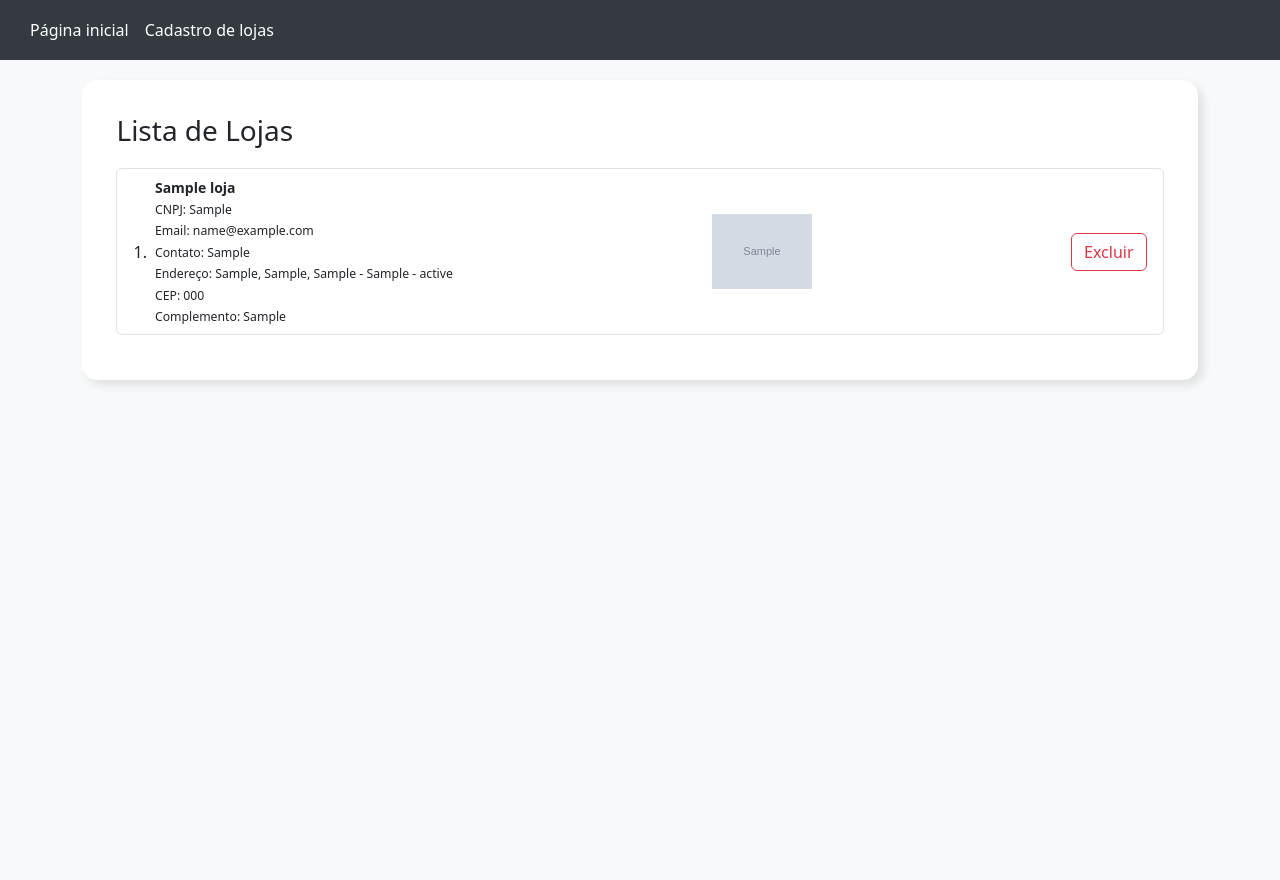
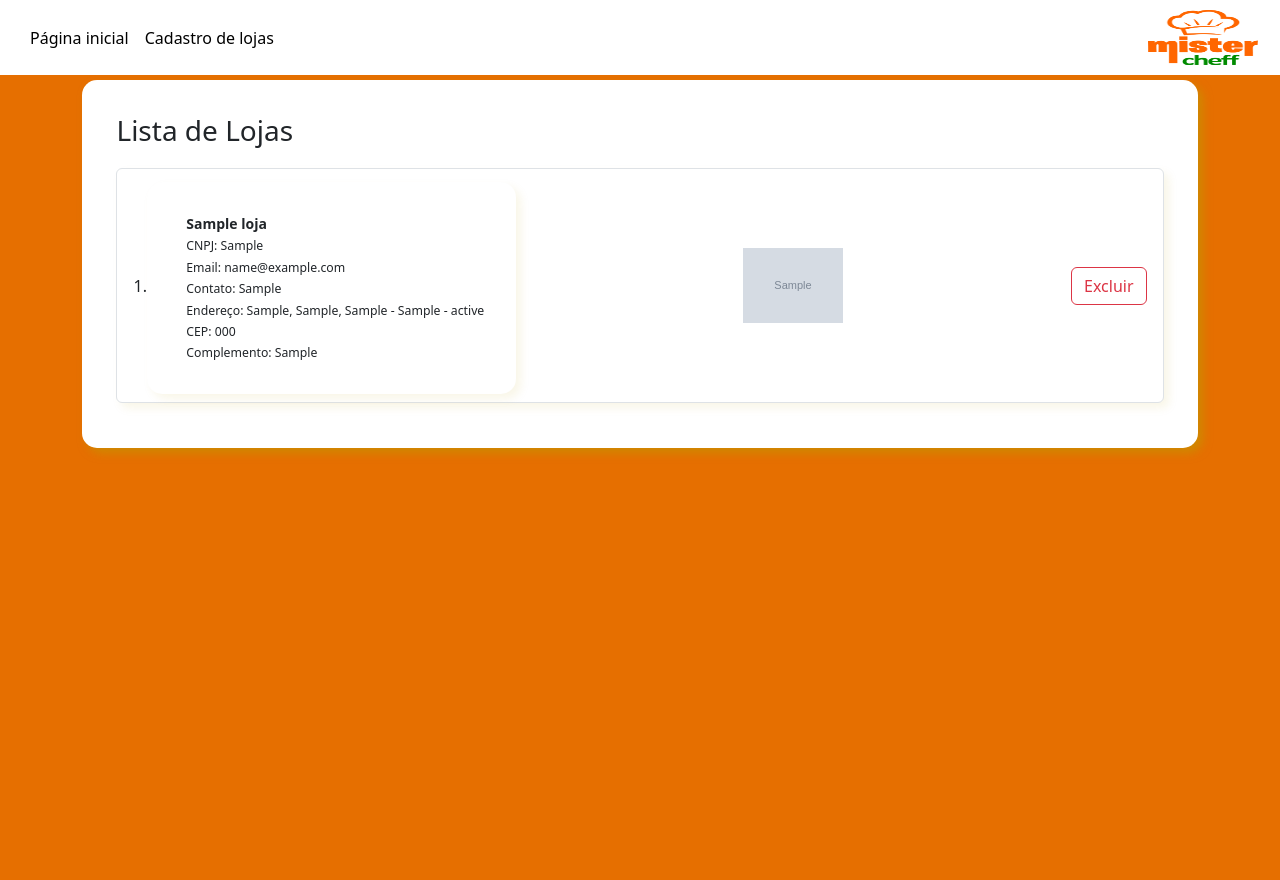
Before and after one commit to GitHubDoPaulo/TarefaMister, a PHP site: page /view/index.php in a window 1280 px wide. Run offline with PHP 8.4, Linux system fonts and the light colour scheme; tables that the repository leaves empty hold one stand-in row (values such as "Sample post"); grey boxes marked "Sample" are stand-in pictures; some libraries are stand-ins or nearby versions.

Commit message:
Commit 29 de janeiro
aprimoramento

```diff
--- a/Tarefa Mister Cheff/controller/loja.php
+++ b/Tarefa Mister Cheff/controller/loja.php
@@ -39,7 +39,7 @@ include_once '../view/cadastroLoja.php';
                 echo "Falha no envio do arquivo.";
             }
         } else {
-            echo "Erro no upload da imagem.";
+            echo "Insira uma imagem.";
         }
         $loja->setLogo($caminhoFinal);
 
--- a/Tarefa Mister Cheff/css/estilo.css
+++ b/Tarefa Mister Cheff/css/estilo.css
@@ -1,6 +1,6 @@
             html, body{ padding: 0; margin: 0; }
             body {
-                background-color: #f8f9fa;
+                background-color: #e66f00;
                 height: 100vh;
             }
 
@@ -9,7 +9,15 @@
                 padding: 3%;
                 margin-top: 50px;
                 border: 1px solid rgba(255, 255, 255, 0.45);
-                box-shadow: 5px 5px 10px rgba(0, 0, 0, 0.1);
+                box-shadow: 5px 5px 10px rgba(190, 155, 0, 0.589);
+                background-color: white;
+            }
+            #box2 {
+                border-radius: 15px;
+                padding: 3%;
+                margin-top: 5px;
+                border: 1px solid rgba(255, 255, 255, 0.45);
+                box-shadow: 5px 5px 10px rgba(190, 155, 0, 0.096);
                 background-color: white;
             }
 
@@ -18,17 +26,19 @@
             }
             input{ margin: 5px;}
             .navbar-custom {
-                background-color: #343a40;
+                background-color: #e66f00;
                 top: 0;
             }
 
             .navbar-nav .nav-link {
-                color: #fff;
+                color: #000000;
             }
 
             .navbar-nav .nav-link:hover {
                 color: #ffc107;
+                box-shadow: 5px 5px 10px rgba(241, 227, 227, 0.233);
             }
+
 
             .btn-outline-danger {
                 border-color: #dc3545;
@@ -38,11 +48,18 @@
             .btn-outline-danger:hover {
                 background-color: #dc3545;
                 color: white;
+                box-shadow: 5px 5px 10px rgba(255, 14, 14, 0.438);
+            }
+            .btn-primary:hover {
+                background-color: #76f86a;
+                box-shadow: 5px 5px 10px rgba(83, 255, 60, 0.438);
+
             }
 
             .list-group-item {
                 border-radius: 10px;
                 margin-bottom: 10px;
+                box-shadow: 5px 5px 10px rgba(190, 155, 0, 0.096);
             }
 
             .ms-2 {
@@ -58,4 +75,10 @@
 }
 #logoLabel {
     cursor: pointer;
+    background-color: #76f86a36;
+    border-radius: 15px;
 }
+#logoLabel:hover {
+    background-color: #76a57154;
+    border-radius: 15px;
+}
--- a/Tarefa Mister Cheff/model/conexao.php
+++ b/Tarefa Mister Cheff/model/conexao.php
@@ -1,7 +1,7 @@
 <?php
 function conexao(){
   try {
-    $pdo = new PDO('mysql:host=localhost;dbname=seu_banco_de_dados;charset=utf8', 'root', '');
+    $pdo = new PDO('mysql:host=localhost ;dbname=;charset=utf8',  );
     $pdo->setAttribute(PDO::ATTR_ERRMODE, PDO::ERRMODE_EXCEPTION);
 
     return $pdo;
--- a/Tarefa Mister Cheff/view/index.php
+++ b/Tarefa Mister Cheff/view/index.php
@@ -18,21 +18,12 @@
         <link rel="stylesheet" href="../css/estilo.css">
 
     </head>
-    <body>
-        <nav class="navbar navbar-expand-lg navbar-custom">
+    <body style="background-color: #e66f00">
+        <nav class="navbar navbar-expand-lg navbar-custom" style="background-color:white" >
             <div class="container-fluid">
-                <button
-                    class="navbar-toggler"
-                    type="button"
-                    data-bs-toggle="collapse"
-                    data-bs-target="#navbarSupportedContent"
-                    aria-controls="navbarSupportedContent"
-                    aria-expanded="false"
-                    aria-label="Toggle navigation">
-                    <span class="navbar-toggler-icon"></span>
-                </button>
-                <div class="collapse navbar-collapse" id="navbarSupportedContent">
-                    <ul class="navbar-nav me-auto mb-2 mb-lg-0">
+
+                <div class="navbar-collapse" >
+                    <ul class="navbar-nav me-auto">
                         <li class="nav-item">
                             <a class="nav-link" aria-current="page" href="index.php">Página inicial</a>
                         </li>
@@ -40,6 +31,7 @@
                             <a class="nav-link" href="cadastroLoja.php">Cadastro de lojas</a>
                         </li>
                     </ul>
+                    <img src="../img/Mistercheff.png" style="height: 55px; width: 110px; margin-right: 70x" >
                 </div>
             </div>
         </nav>
@@ -50,7 +42,8 @@
                 <ol class="list-group list-group-numbered">
                     <?php foreach($lojas as $loja) { ?>
                         <li class="list-group-item d-flex justify-content-between align-items-center">
-    <div class="ms-2 me-auto">
+                            <div id="box2">
+                                <div class="ms-2 me-auto">
         <div class="fw-bold"><?php echo $loja->getNome(); ?></div>
         <small>CNPJ: <?php echo $loja->getCnpj(); ?></small><br>
         <small>Email: <?php echo $loja->getEmail(); ?></small><br>
@@ -59,7 +52,7 @@
         <small>CEP: <?php echo $loja->getCep(); ?></small><br>
         <small>Complemento: <?php echo $loja->getComplemento(); ?></small><br>
     </div>
-
+    </div>
     <!-- Flexbox para centralizar a logo -->
     <div class="d-flex justify-content-center align-items-center" style="flex: 1;">
         <img src="../img/<?php echo $loja->getLogo(); ?>" alt="Sem logo" style="max-width: 100px; height: auto;">
```
Also changed, not shown: Tarefa Mister Cheff/view/cadastroLoja.php (+6 -15 lines), Tarefa Mister Cheff/img/Captura de tela 2024-12-13 155346.png (added), Tarefa Mister Cheff/img/Mistercheff.png (added).
